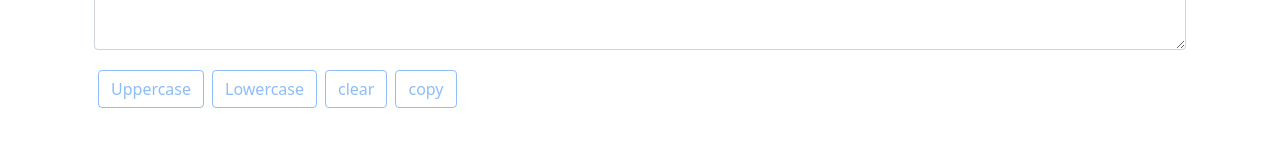
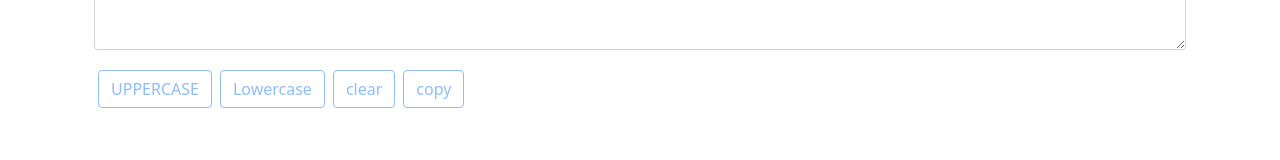
Before and after one commit to kanisht09/TestUtils, a React (Create React App) app: page / in a window 1280 px wide. Shown: the part 324-484 px from the top of the page. Built offline with nearby package versions, Linux system fonts and the light colour scheme.

Commit message:
upper-case text transform

```diff
--- a/src/components/TextForm.js
+++ b/src/components/TextForm.js
@@ -56,7 +56,7 @@ export default function TextForm(props) {
             borderColor: props.mode === 'dark' ? '#444c56' : '#539bf5',
           }}
         >
-          Uppercase
+          UPPERCASE
         </button>
         <button
           disabled={text.length === 0}
```
